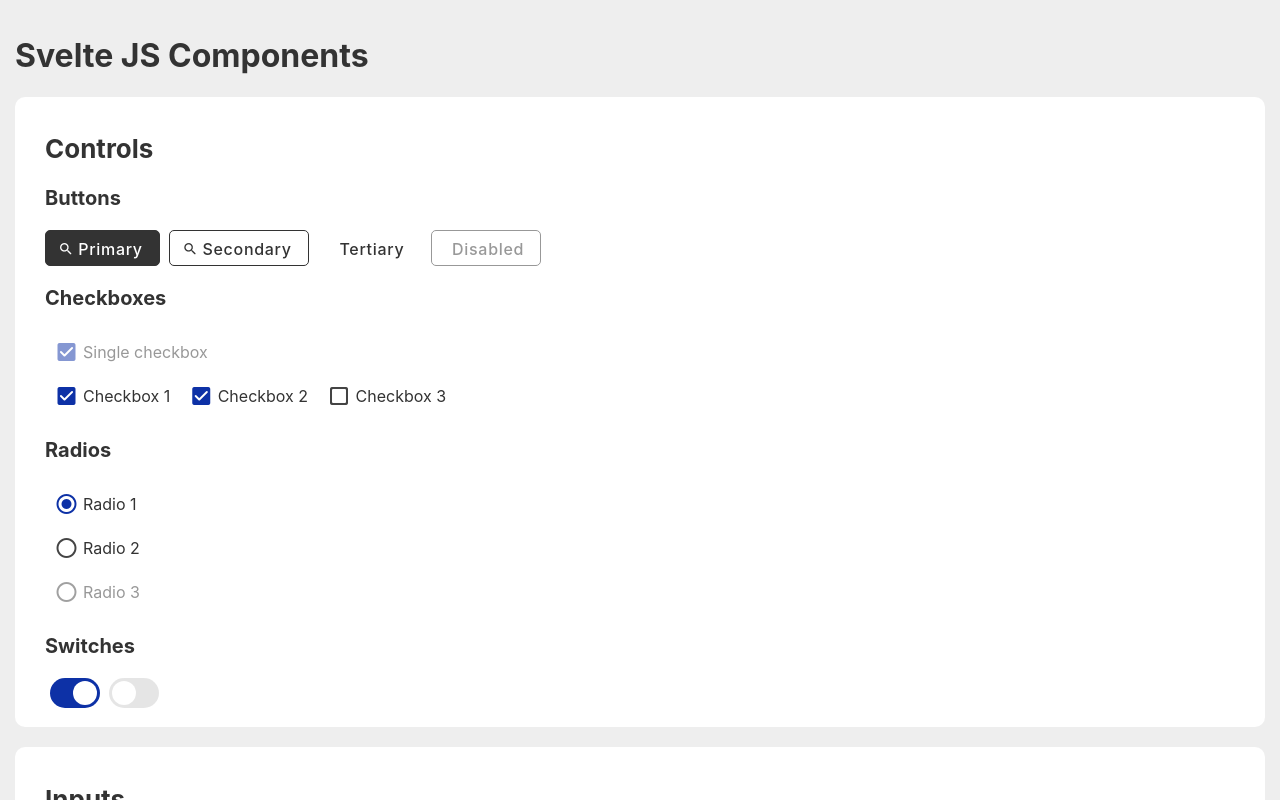
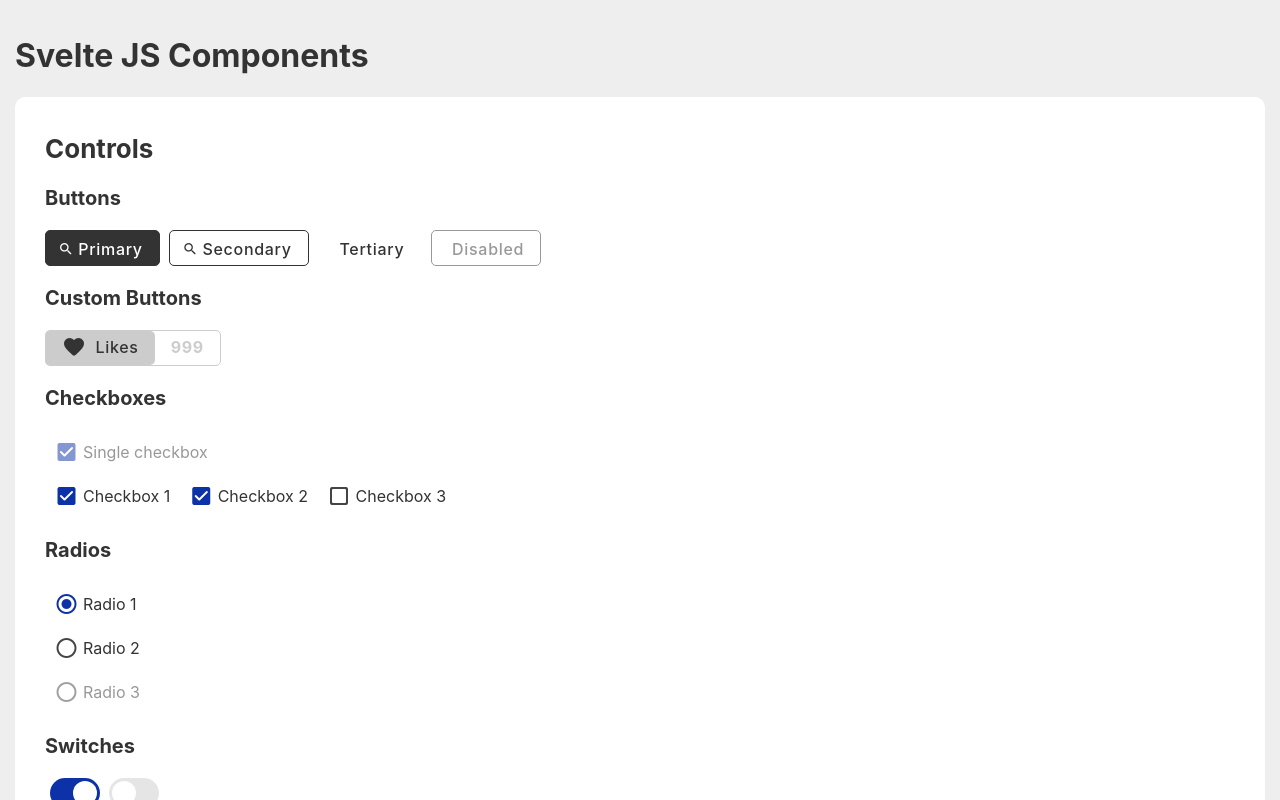
Before and after one commit to mrmuscles33/svelte-app, a Svelte app: page / in a window 1280 px wide. Shown: the top 800 px of the page. Built offline with nearby package versions, Linux system fonts and the light colour scheme.

Commit message:
Ajout du composant CounterButton.

```diff
--- a/src/App.svelte
+++ b/src/App.svelte
@@ -6,7 +6,8 @@
 	import Switch from './Components/Switch.svelte';
 	import Textfield from './Components/Textfield.svelte';
 	import DatePicker from './Components/DatePicker.svelte';
-import Droplist from './Components/Droplist.svelte';
+	import Droplist from './Components/Droplist.svelte';
+	import CounterButton from './Components/CounterButton.svelte';
 
 	function clickButton(){
 		alert('click');
@@ -90,6 +91,13 @@
 			text="Disabled"
 			disable={true}
 			on:click={clickButton}
+		/>
+
+		<h3>Custom Buttons</h3>
+		<CounterButton
+			text="Likes"
+			icon="favorite"
+			value="999"
 		/>
 
 		<h3>Checkboxes</h3>
--- /dev/null
+++ b/src/Components/CounterButton.svelte
@@ -0,0 +1,204 @@
+<script>
+    // IMPORT
+    import { createEventDispatcher } from 'svelte';
+
+    // PUBLIC ATTRIBUTES
+    export let text = '';
+    export let color = "#CCCCCC";
+    export let colorHover = "#AAAAAA";
+    export let colorChecked = "#0d31a6";
+    export let colorCheckedHover ="#4e6ac7";
+    export let colorText = "#333333";
+    export let colorTextHover = "#111111";
+    export let colorTextChecked = "white";
+    export let colorTextCheckedHover ="white";
+    export let colorBackground = "white";
+    export let icon = '';
+    export let disabled = false;
+    export let value = 0;
+    export let check = false;
+
+    // PRIVATE ATTRIBUTES
+    const dispatch = createEventDispatcher();
+    $: displayedCounter = formatCount(value);
+
+    // EVENTS
+    let onClick = function(){
+        if(!disabled){
+            check = !check;
+            check ? value++ : value--;
+            setTimeout(() => dispatch('click',{
+                check: check,
+                value: value
+            }), 100);
+        }
+    }
+
+    // METHODS
+    let formatCount = function(count){
+        let unit, base, precision = 3;
+        if(count < 10000) {
+            unit = '';
+            base = count;
+            precision = 4;
+        } else if(count < 1000000){
+            unit = ' k';
+            base = count/1000;
+        } else if(count < 1000000000){
+            unit = ' m';
+            base = count/1000000;
+        } else {
+            unit = ' Md';
+            base = count/1000000000;
+        }
+        var parts = base.toString().split(".");
+        if(parts[1]) {
+            parts[1] = parts[1].substr(0,3-parts[0].length);
+        }
+        parts[0] = parts[0].replace(/\B(?=(\d{3})+(?!\d))/g, " ");
+        base = parts.join(".").replaceAll('.',',');
+        if(base.endsWith(',')) {
+            base = base.substr(0,base.length - 1);
+        }
+        return base + unit;
+    }
+</script>
+
+
+<!-- svelte-ignore a11y-invalid-attribute -->
+<a href="#" on:click|stopPropagation|preventDefault={onClick}
+     class="counter-main"
+     class:check
+     class:disabled
+     style="--color: {color};
+            --color-hover: {colorHover};
+            --color-checked: {colorChecked};
+            --color-checked-hover: {colorCheckedHover};
+            --color-text: {colorText};
+            --color-text-hover: {colorTextHover};
+            --color-text-checked: {colorTextChecked};
+            --color-text-checked-hover: {colorTextCheckedHover};
+            --color-background: {colorBackground};"
+>
+    <span class="counter-left">
+        {#if icon}
+            <i class="material-icons-round">{icon}</i>
+        {/if}
+        {#if text}
+            <span class="counter-text">{text}</span>
+        {/if}
+    </span>
+    <span class="counter-right">
+        <span class="counter-text">{displayedCounter}</span>
+        <span class="counter-arrow"></span>
+    </span>
+</a>
+
+
+<style>
+    .counter-main {
+        padding:            0;
+        cursor:             pointer;
+        user-select:        none;
+        display:            inline-flex;
+        vertical-align:     middle;
+        white-space:        nowrap;
+        height:             36px;
+        line-height:        32px;
+        text-decoration:    none;
+        outline:            none;
+        border-radius:      5px;
+        border:             1px solid var(--color);
+    }
+    .counter-main.check {
+        border: 1px solid var(--color-checked);
+    }
+    .counter-main:focus,
+    .counter-main:hover {
+        border: 1px solid var(--color-hover);
+    }
+    .counter-main.check:focus,
+    .counter-main.check:hover {
+        border: 1px solid var(--color-checked-hover);
+    }
+    .counter-main.disabled {
+        cursor: not-allowed;
+        opacity: .5;
+    }
+    .counter-text{
+        font-weight:    500;
+        letter-spacing: 0.7px;
+    }
+    .counter-left {
+        background-color:   var(--color);
+        border-radius:      3px 5px 5px 3px;
+        color:              var(--color-text);
+        padding:            0px 16px;
+    }
+    .counter-left i {
+        line-height: 32px;
+        vertical-align: top;
+        color: var(--color-text);
+    }
+    .counter-left i ~ .counter-text {
+        margin-left: 5px;
+    }
+    .counter-main:focus .counter-left,
+    .counter-main:hover .counter-left {
+        background-color:   var(--color-hover);
+        color:              var(--color-text-hover);
+    }
+    .counter-main:focus .counter-left i,
+    .counter-main:hover .counter-left i {
+        color:              var(--color-text-hover);
+    }
+    .check .counter-left{
+        background-color:   var(--color-checked);
+        color:              var(--color-text-checked);
+        border-radius:      3px 0 0 3px;
+    }
+    .check .counter-left i {
+        color:              var(--color-text-checked);
+    }
+    .counter-main.check:focus .counter-left,
+    .counter-main.check:hover .counter-left {
+        background-color:   var(--color-checked-hover);
+        color:              var(--color-text-checked-hover);
+    }
+    .counter-main.check:focus .counter-left i ,
+    .counter-main.check:hover .counter-left i {
+        color:              var(--color-text-checked-hover);
+    }
+    .counter-right {
+        background-color:   none;
+        border-radius:      0 5px 5px 0;
+        color:              var(--color);
+        padding:            0px 16px;
+        position:           relative;
+    }
+    .counter-main:focus .counter-right,
+    .counter-main:hover .counter-right {
+        color:              var(--color-hover);
+    }
+    .check .counter-right {
+        color:  var(--color-checked);
+    }
+    .counter-main.check:focus .counter-right,
+    .counter-main.check:hover .counter-right {
+        color:  var(--color-checked-hover);
+    }
+    .counter-right .counter-text {
+        font-weight:    700;
+        text-transform: none;
+    }
+    .check .counter-arrow {
+        position:           absolute;
+        top:                50%;
+        left:               0;
+        width:              0;
+        height:             0;
+        border:             8px solid transparent;
+        border-right-color: var(--color-background);
+        transform:          translate(-100%,-50%);
+    }
+</style>
--- a/src/Components/Droplist.svelte
+++ b/src/Components/Droplist.svelte
@@ -102,7 +102,8 @@
                 width: var(--width);
                 background-color: var(--color-backgroud);
                 border-radius: 8px;
-                overflow: auto;
+                overflow-y: auto;
+                overflow-x: hidden;
                 display: none;
                 position: absolute;
                 top: 0;
```
